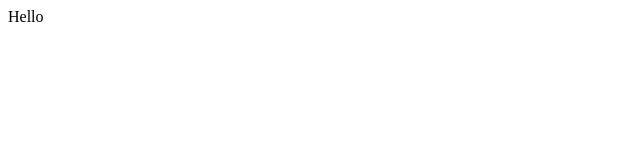
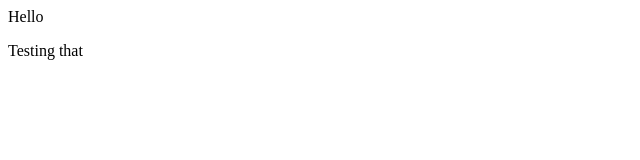
Before and after one commit to AbhilDev/demo-repo, a plain HTML site: page index.html in a window 1280 px wide. Shown: the full height of the page, 0-640 px from the left. Drawn offline with Linux system fonts and the light colour scheme.

Commit message:
Index.html changed
paragraph added

```diff
--- a/index.html
+++ b/index.html
@@ -1 +1,2 @@
 <div>Hello</div>
+<p>Testing that</p>
```
